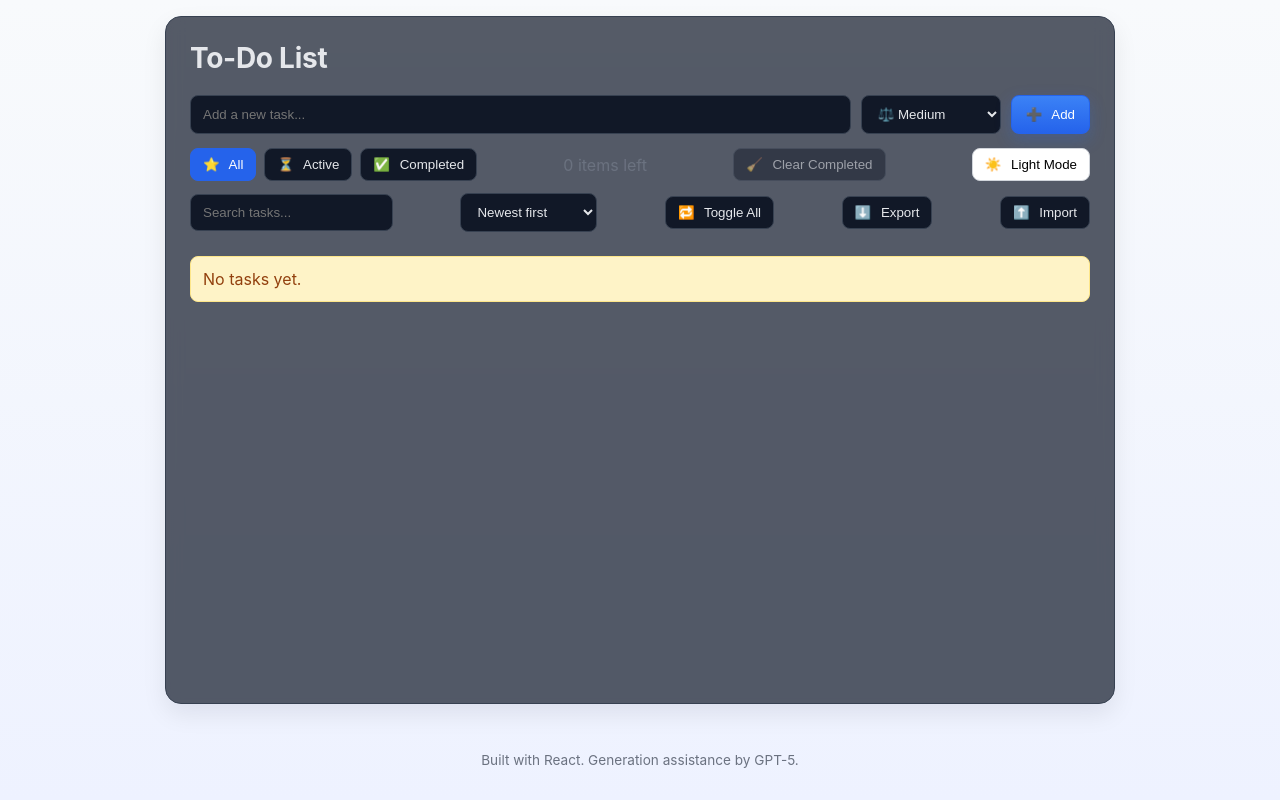
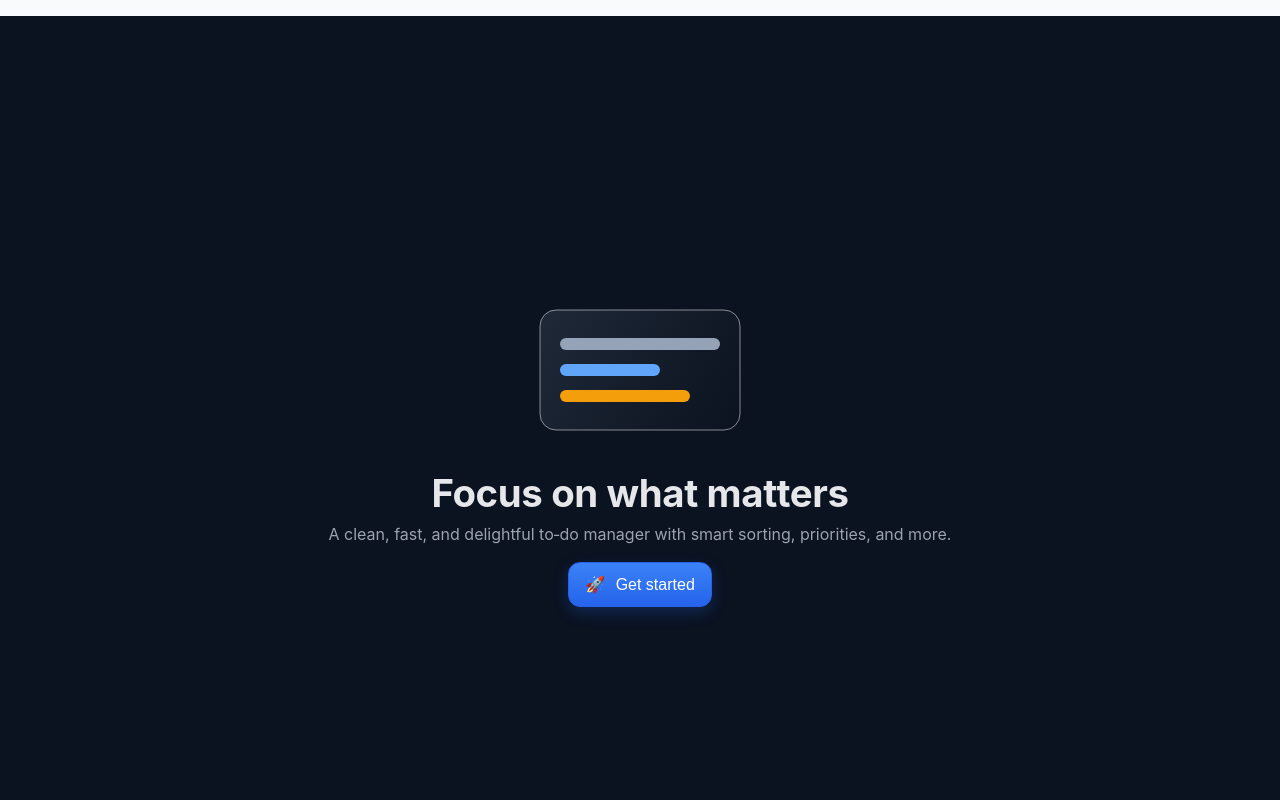
Before and after one commit to abdullahArshadCheema/my-react-todos, a React (Create React App) app: page / in a window 1280 px wide. Shown: the top 800 px of the page. Built offline with nearby package versions, Linux system fonts and the light colour scheme.

Commit message:
Onboarding: robust Intro flow (#intro/?intro=1/reset + URL cleanup)

```diff
--- a/src/App.js
+++ b/src/App.js
@@ -1,12 +1,80 @@
 import './App.css';
+import React, { useCallback, useEffect, useState } from 'react';
 import TodoList from './TodoList';
+import Intro from './Intro';
 
 function App() {
+  // Decide initial intro visibility once (avoid flicker)
+  const initialShowIntro = () => {
+    try {
+      if (typeof window !== 'undefined') {
+        const url = new URL(window.location.href);
+        const forceIntro = url.hash === '#intro' || url.searchParams.get('intro') === '1';
+        if (forceIntro) return true;
+      }
+      const seen = localStorage.getItem('seenIntro');
+      return seen !== 'true';
+    } catch {
+      return true;
+    }
+  };
+
+  const [showIntro, setShowIntro] = useState(initialShowIntro);
+
+  const computeShowIntro = useCallback(() => {
+    try {
+      if (typeof window === 'undefined') {
+        setShowIntro(true);
+        return;
+      }
+      const url = new URL(window.location.href);
+
+      // One-click reset via URL
+      if (url.hash === '#reset-intro') {
+        localStorage.removeItem('seenIntro');
+        setShowIntro(true);
+        return;
+      }
+
+      const force = url.hash === '#intro' || url.searchParams.get('intro') === '1';
+      if (force) {
+        setShowIntro(true);
+        return;
+      }
+
+      const seen = localStorage.getItem('seenIntro');
+      setShowIntro(seen !== 'true');
+    } catch {
+      setShowIntro(true);
+    }
+  }, []);
+
+  useEffect(() => {
+    if (typeof window === 'undefined') return;
+    window.addEventListener('hashchange', computeShowIntro);
+    window.addEventListener('popstate', computeShowIntro);
+    return () => {
+      window.removeEventListener('hashchange', computeShowIntro);
+      window.removeEventListener('popstate', computeShowIntro);
+    };
+  }, [computeShowIntro]);
+
+  const handleStart = () => {
+    try {
+      localStorage.setItem('seenIntro', 'true');
+      if (typeof window !== 'undefined') {
+        const url = new URL(window.location.href);
+        // Clean URL after onboarding
+        url.hash = '';
+        url.searchParams.delete('intro');
+        window.history.replaceState({}, '', url);
+      }
+    } catch {}
+    setShowIntro(false);
+  };
   return (
     <div className="App">
-      <main className="App-main">
-        <TodoList />
-      </main>
+      <main className="App-main">{showIntro ? <Intro onStart={handleStart} /> : <TodoList />}</main>
       <footer
         style={{
           textAlign: 'center',
--- /dev/null
+++ b/src/Intro.css
@@ -0,0 +1,48 @@
+/* Fullscreen, single background intro */
+.intro-shell {
+  min-height: 100vh;
+  display: grid;
+  place-items: center;
+  padding: 32px 16px;
+  text-align: center;
+  background: #0b1220; /* dark solid */
+  color: #e5e7eb;
+}
+
+.intro-content {
+  max-width: 860px;
+}
+
+.intro-art { margin-bottom: 16px; }
+
+.intro-title {
+  margin: 8px 0 8px;
+  font-size: clamp(1.8rem, 3vw, 2.4rem);
+  letter-spacing: -0.01em;
+}
+
+.intro-sub {
+  margin: 0 auto 18px;
+  color: #9ca3af;
+  max-width: 65ch;
+}
+
+.intro-start {
+  border: 1px solid #2563eb;
+  background: linear-gradient(180deg, #3b82f6, #2563eb);
+  color: #fff;
+  padding: 12px 16px;
+  border-radius: 12px;
+  cursor: pointer;
+  font-size: 1rem;
+  transition: transform 120ms ease, filter 120ms ease, box-shadow 120ms ease;
+  box-shadow: 0 6px 16px rgba(37, 99, 235, 0.25);
+}
+.intro-start:hover { transform: translateY(-1px); filter: brightness(1.02); }
+.intro-start:active { transform: translateY(0); filter: brightness(0.98); }
+.intro-start:focus-visible { outline: 2px solid #1d4ed8; outline-offset: 3px; }
+
+/* Responsive */
+@media (max-width: 600px) {
+  .intro-shell { padding: 24px 14px; }
+}
--- /dev/null
+++ b/src/Intro.js
@@ -0,0 +1,59 @@
+import React from 'react';
+import './Intro.css';
+
+function Intro({ onStart }) {
+  return (
+    <div className="intro-shell">
+      <div className="intro-content">
+        <div className="intro-art" aria-hidden="true">
+          {/* Simple inline SVG illustration */}
+          <svg
+            width="220"
+            height="160"
+            viewBox="0 0 220 160"
+            fill="none"
+            xmlns="http://www.w3.org/2000/svg"
+          >
+            <rect
+              x="10"
+              y="20"
+              width="200"
+              height="120"
+              rx="16"
+              fill="url(#g)"
+              stroke="rgba(255,255,255,0.5)"
+            />
+            <rect x="30" y="48" width="160" height="12" rx="6" fill="#94a3b8" />
+            <rect x="30" y="74" width="100" height="12" rx="6" fill="#60a5fa" />
+            <rect x="30" y="100" width="130" height="12" rx="6" fill="#f59e0b" />
+            <defs>
+              <linearGradient
+                id="g"
+                x1="10"
+                y1="20"
+                x2="210"
+                y2="140"
+                gradientUnits="userSpaceOnUse"
+              >
+                <stop stopColor="#1f2937" />
+                <stop offset="1" stopColor="#0b1220" />
+              </linearGradient>
+            </defs>
+          </svg>
+        </div>
+        <h1 className="intro-title">Focus on what matters</h1>
+        <p className="intro-sub">
+          A clean, fast, and delightful to‑do manager with smart sorting, priorities, and more.
+        </p>
+        <button className="intro-start" onClick={onStart}>
+          <span className="emoji" aria-hidden="true">
+            🚀
+          </span>{' '}
+          Get started
+        </button>
+      </div>
+    </div>
+  );
+}
+
+export default Intro;
```
Also changed, not shown: 1 other file (tests, documents, lock files or other folders).
